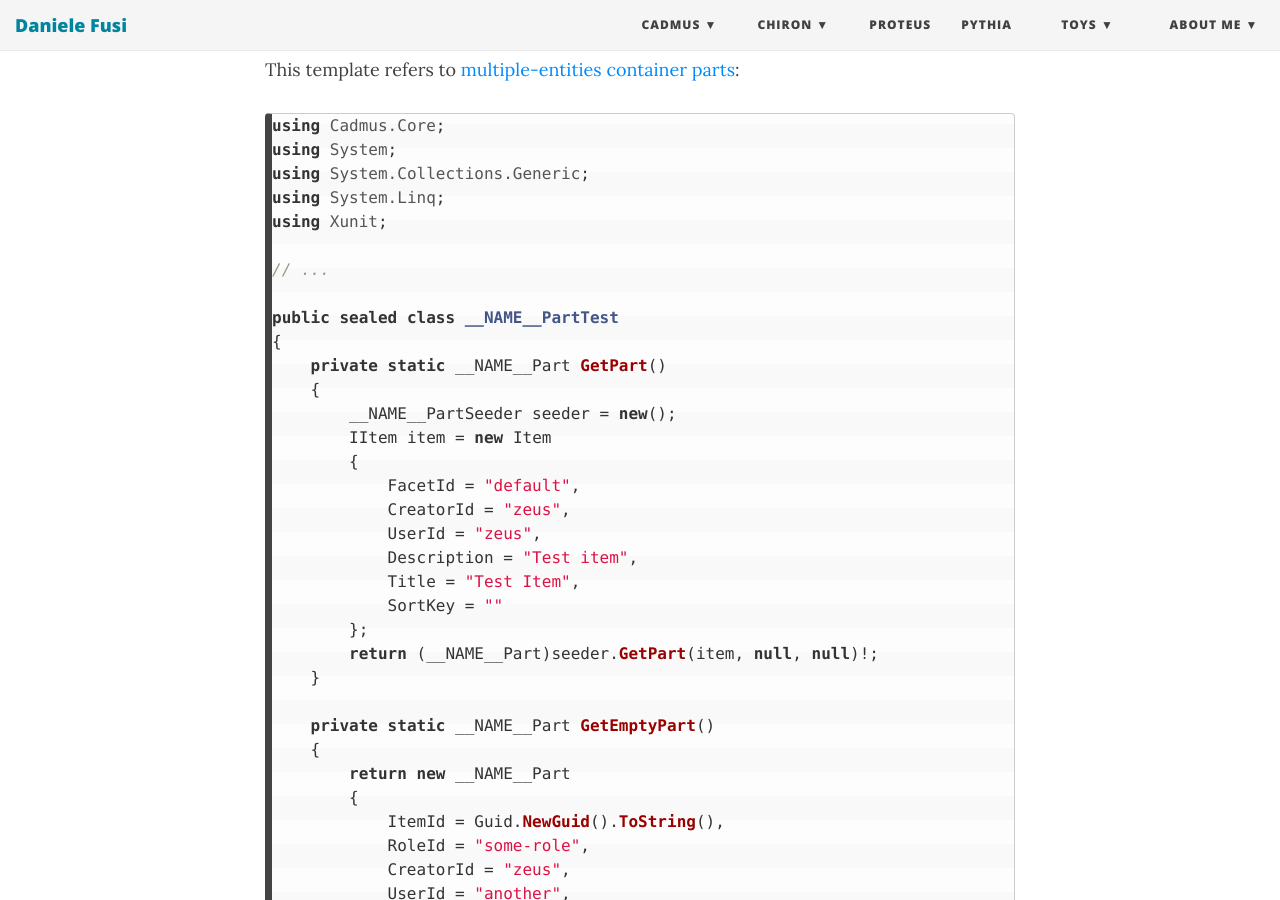
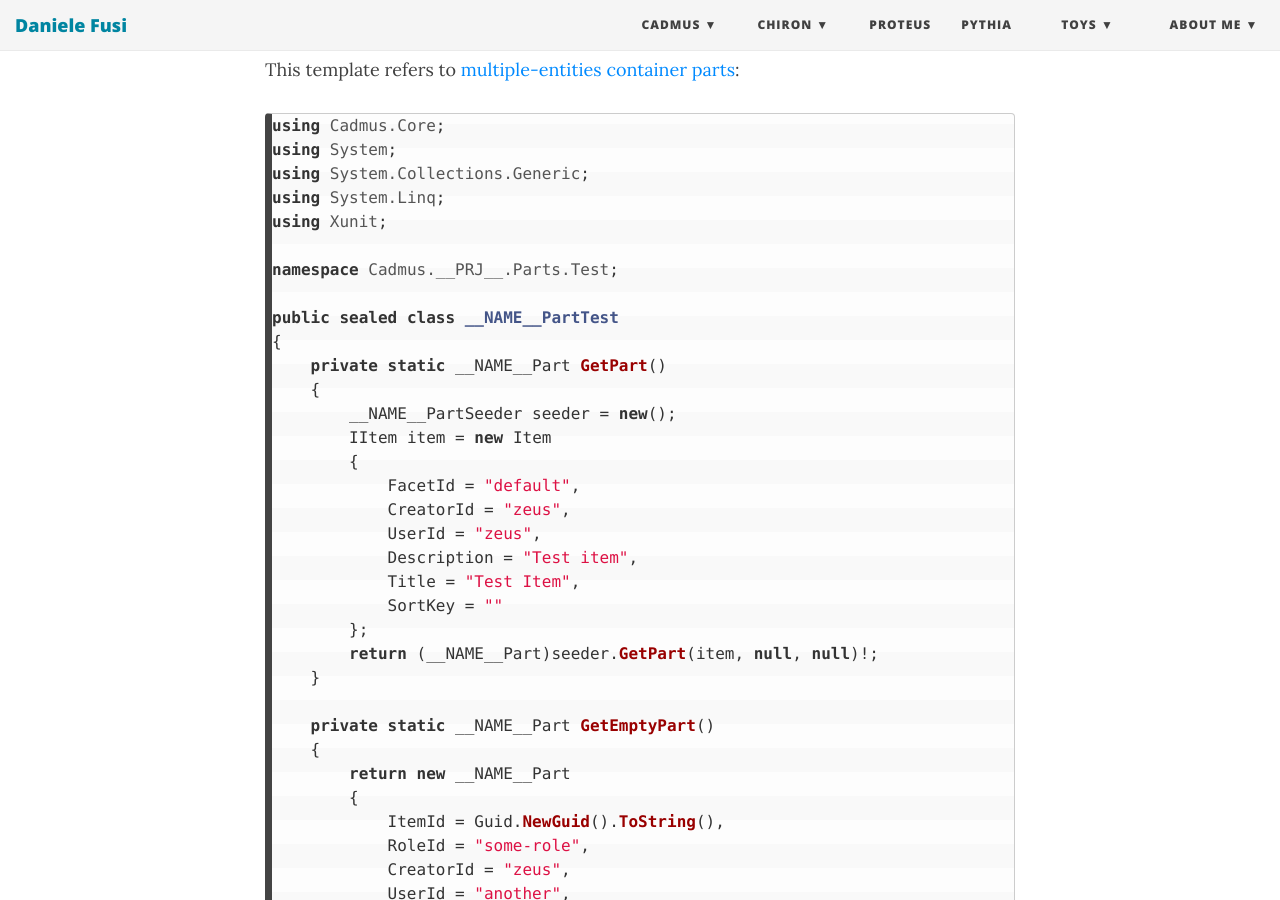
Before and after one commit to Myrmex/overview, a Jekyll site: the page built from cadmus/dev/backend/parts.md, in a window 1280 px wide and 900 px high, scrolled down 9723 px. Built offline with Jekyll 4.4.1, drawn with Linux system fonts in a browser that asks for light colours; nearby versions of some CDN libraries.

Commit message:
Update parts.md

```diff
--- a/cadmus/dev/backend/parts.md
+++ b/cadmus/dev/backend/parts.md
@@ -381,7 +381,7 @@ using System.Collections.Generic;
 using System.Linq;
 using Xunit;
 
-// ...
+namespace Cadmus.__PRJ__.Parts.Test;
 
 public sealed class __NAME__PartTest
 {
```
